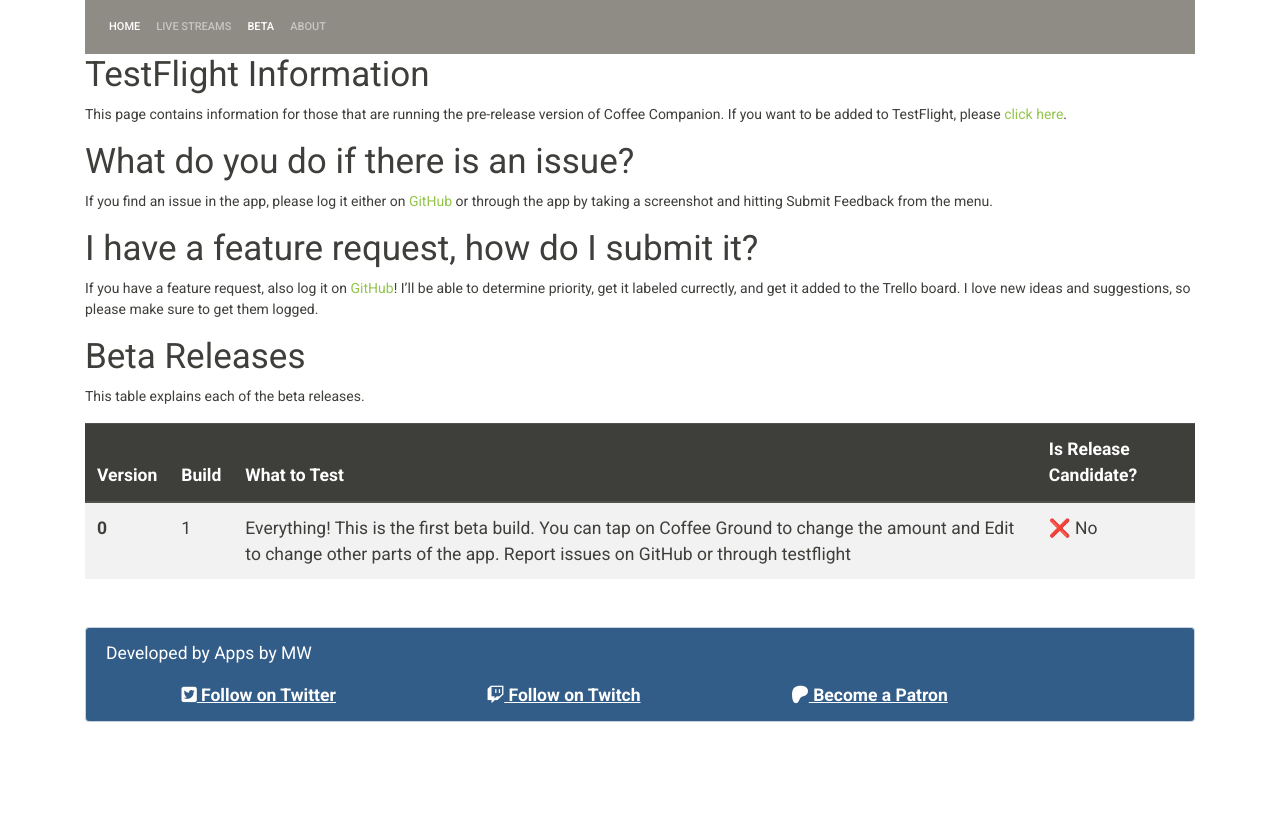
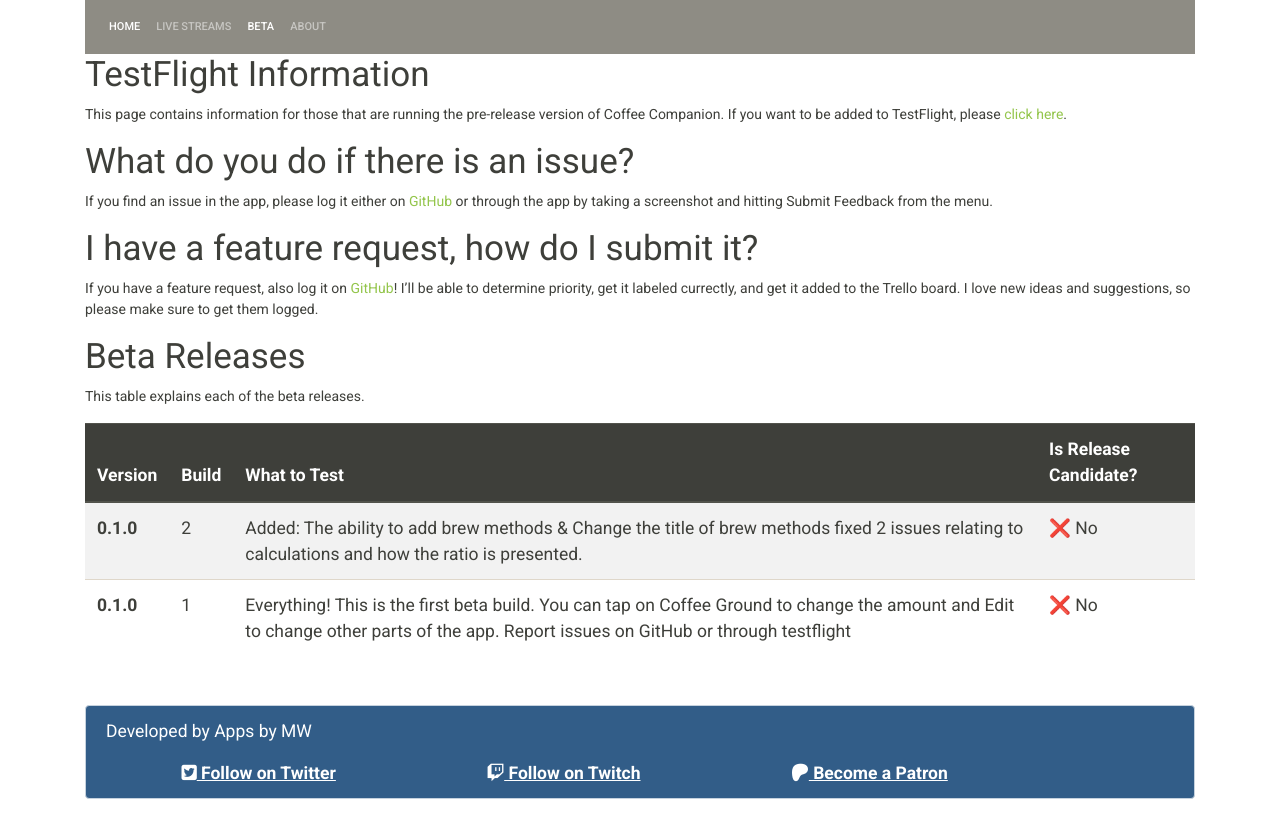
Before and after one commit to appsbymw/coffee-app, a Jekyll site: the page built from necessities/beta.md, in a window 1280 px wide. Shown: the top 838 px of the page. Built offline with Jekyll 4.4.1, drawn with Linux system fonts in a browser that asks for light colours; nearby versions of some CDN libraries.

```diff
--- a/_data/beta.yml
+++ b/_data/beta.yml
@@ -1,4 +1,8 @@
-- version: 0
+- version: 0.1.0
+  build: 2
+  summary: "Added: The ability to add brew methods & Change the title of brew methods fixed 2 issues relating to calculations and how the ratio is presented."
+  isCandidate: ❌ No
+- version: 0.1.0
   build: 1
   summary: "Everything! This is the first beta build. You can tap on Coffee Ground to change the amount and Edit to change other parts of the app. Report issues on GitHub or through testflight"
   isCandidate: "❌ No"
--- a/_data/videos.yml
+++ b/_data/videos.yml
@@ -11,3 +11,6 @@
 - date: May 25th, 2020
   id: ILBy6kgfcu8
   post-link: https://ko-fi.com/post/Coffee-Companion-App-LS-004-R6R81R1SO
+- date: June 1st, 2020
+  id: 63NaHvrP3j4
+  post-link: https://ko-fi.com/Blog/Post/Coffee-Companion-App-LS005-H2H01RYLK
```
